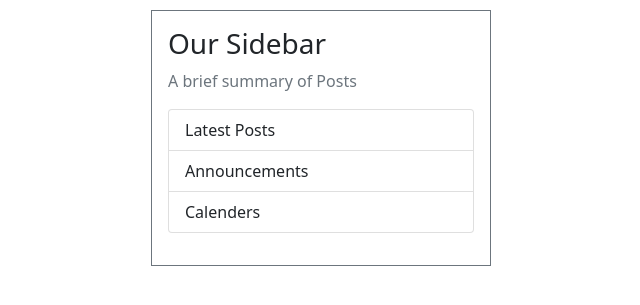
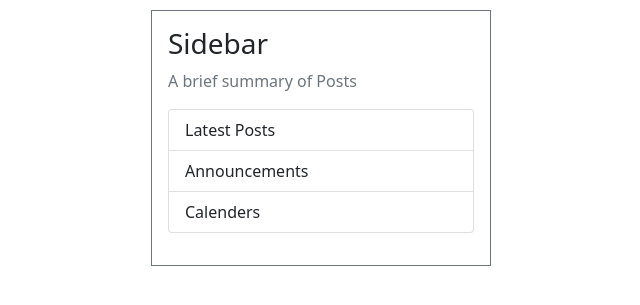
Before and after one commit to hh-abir/jango-blog, a Django app: page / in a window 1280 px wide. Shown: the part 56-361 px from the top of the page, without its empty margins (601-1241 px from the left). Run offline with Django 3.2, Linux system fonts and the light colour scheme; data that the repository does not hold is empty.

Commit message:
update ui

```diff
--- a/blog/templates/blog/base.html
+++ b/blog/templates/blog/base.html
@@ -57,9 +57,9 @@
       {% endif %}
       {% block content %}{% endblock %}
     </div>
-    <div class="col-md-4">
+    <div class="col-md-4 d-md-block d-none">
       <div class="border border-secondary p-3">
-        <h3>Our Sidebar</h3>
+        <h3>Sidebar</h3>
         <p class="text-muted">A brief summary of Posts
         <ul class="list-group">
           <li class="list-group-item">Latest Posts</li>
```
